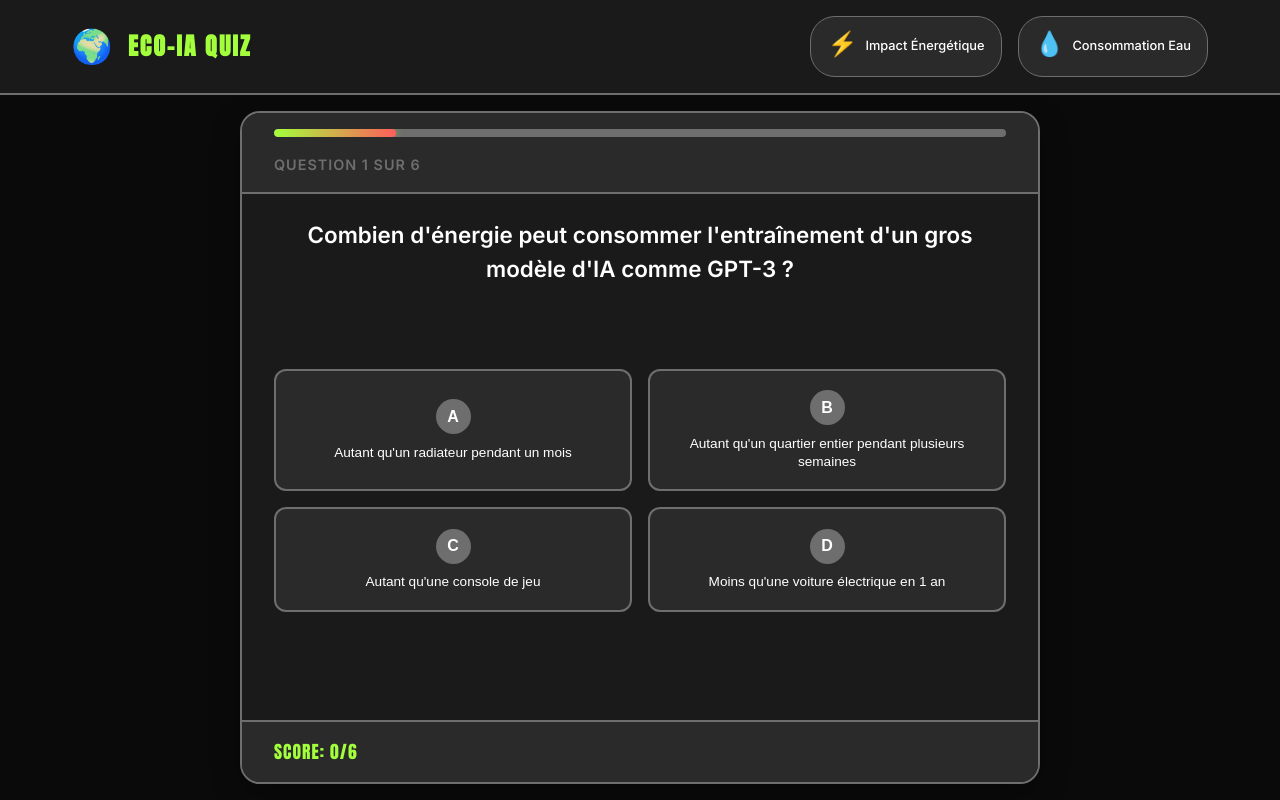
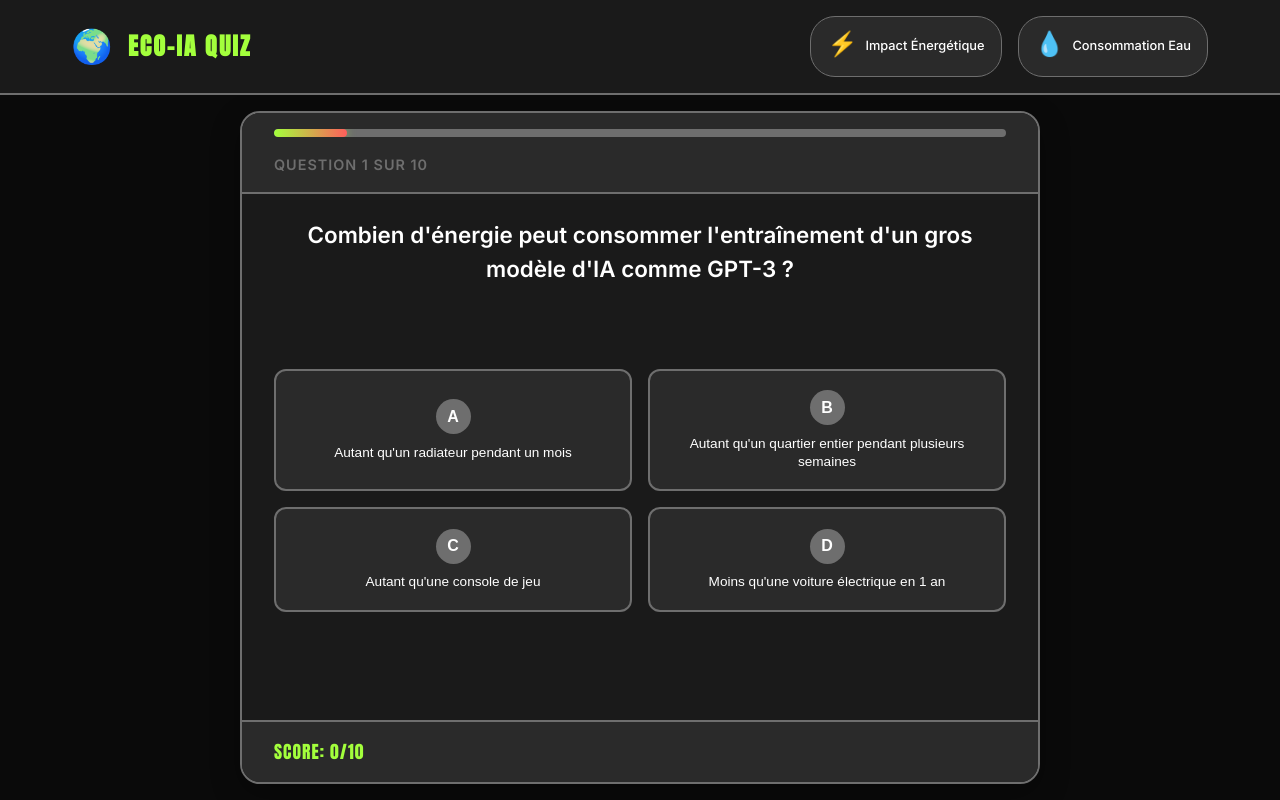
Before and after one commit to AntoineRai/ynov-quizz-ia, a React (Create React App) app: page / in a window 1280 px wide. Both pictures are taken after a click on the button "COMMENCER LE QUIZ". Built offline with nearby package versions, Linux system fonts and the light colour scheme.

Commit message:
fix: 10 questions

```diff
--- a/src/App.js
+++ b/src/App.js
@@ -7,7 +7,7 @@
 function App() {
   const [currentStep, setCurrentStep] = useState('intro');
   const [finalScore, setFinalScore] = useState(0);
-  const [totalQuestions] = useState(6);
+  const [totalQuestions] = useState(10);
 
   const handleStartQuiz = () => {
     setCurrentStep('quiz');
--- a/src/components/Quiz.js
+++ b/src/components/Quiz.js
@@ -60,6 +60,42 @@
     },
     {
       id: 5,
+      question: "Combien d'électricité consomme une seule requête à ChatGPT ?",
+      options: [
+        "Autant qu'une ampoule LED pendant 1 minute",
+        "Autant qu'un smartphone en charge pendant 10 minutes",
+        "Autant qu'un ordinateur portable pendant 1 heure",
+        "Autant qu'un réfrigérateur pendant 2 heures"
+      ],
+      correct: 1,
+      explanation: "Une seule requête à ChatGPT consomme environ 0,01 kWh, soit l'équivalent de la charge d'un smartphone pendant 10 minutes. Multiplié par des millions d'utilisateurs, l'impact devient énorme !"
+    },
+    {
+      id: 6,
+      question: "Quel est l'impact énergétique de la génération d'une image par IA ?",
+      options: [
+        "Équivalent à 1 minute d'éclairage LED",
+        "Équivalent à 30 minutes d'éclairage LED",
+        "Équivalent à 2 heures d'éclairage LED",
+        "Équivalent à 1 jour d'éclairage LED"
+      ],
+      correct: 1,
+      explanation: "Générer une image par IA consomme environ 0,005 kWh, soit l'équivalent d'une ampoule LED allumée pendant 30 minutes. C'est pourquoi il faut éviter les générations multiples inutiles !"
+    },
+    {
+      id: 7,
+      question: "Quel est le pourcentage d'émissions de CO₂ du secteur numérique dans le monde ?",
+      options: [
+        "Moins de 1%",
+        "Entre 2% et 4%",
+        "Entre 5% et 8%",
+        "Plus de 10%"
+      ],
+      correct: 1,
+      explanation: "Le secteur numérique représente environ 2-4% des émissions mondiales de CO₂, soit l'équivalent du secteur aérien. L'IA contribue de plus en plus à cette empreinte carbone."
+    },
+    {
+      id: 8,
       question: "Quel geste n'est pas utile pour réduire son impact numérique ?",
       options: [
         "Fermer les onglets inutiles",
@@ -71,7 +107,19 @@
       explanation: "Générer des images IA juste pour s'amuser multiplie inutilement la consommation d'énergie. Chaque génération d'image peut consommer autant qu'une ampoule allumée pendant 30 minutes."
     },
     {
-      id: 6,
+      id: 9,
+      question: "Combien de temps faut-il pour compenser l'empreinte carbone d'un entraînement d'IA ?",
+      options: [
+        "Quelques jours",
+        "Quelques mois",
+        "Plusieurs années",
+        "Plusieurs décennies"
+      ],
+      correct: 2,
+      explanation: "L'empreinte carbone d'un entraînement d'IA peut prendre plusieurs années à être compensée par des arbres. C'est pourquoi il faut optimiser les modèles et éviter les entraînements inutiles."
+    },
+    {
+      id: 10,
       question: "Quel slogan résume le mieux le message ?",
       options: [
         "Ce n'est pas parce que c'est virtuel que ce n'est pas polluant.",
```
